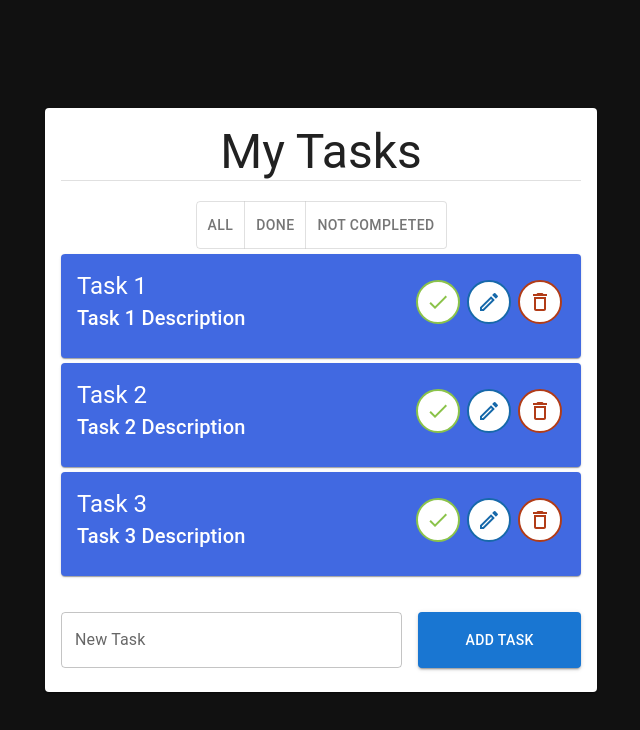
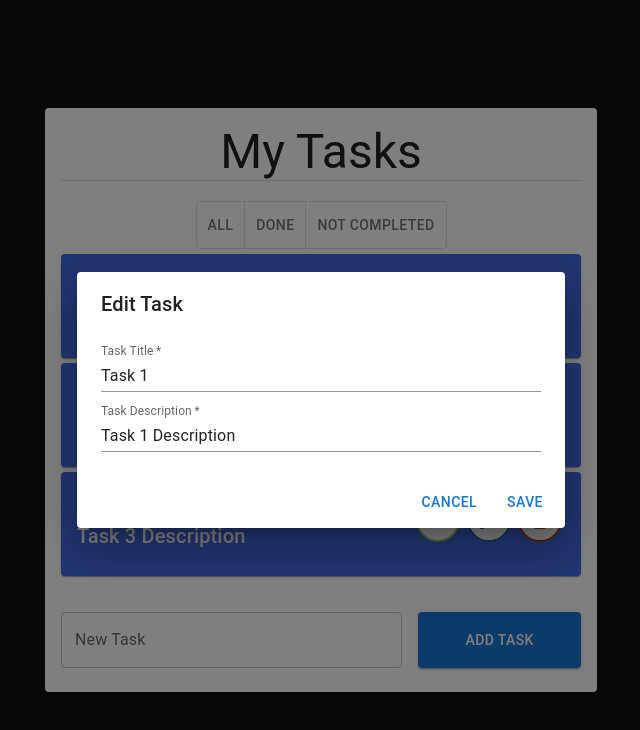
Before and after one commit to AhmedMahmoud962/ToDoList-ReactJs, a React (Create React App) app: page / in a window 1280 px wide. Both pictures are taken after a click on the button 807 px from the left and 302 px from the top of the page. Shown: the top 730 px of the page, without its empty margins (319-959 px from the left). Built offline with nearby package versions, Linux system fonts and the light colour scheme.

Commit message:
add update task

```diff
--- a/src/Components/Todo.js
+++ b/src/Components/Todo.js
@@ -17,14 +17,19 @@ import Dialog from "@mui/material/Dialog";
 import DialogActions from "@mui/material/DialogActions";
 import DialogContent from "@mui/material/DialogContent";
 import DialogContentText from "@mui/material/DialogContentText";
+import TextField from "@mui/material/TextField";
 import Button from "@mui/material/Button";
 import DialogTitle from "@mui/material/DialogTitle";
 function Todo({ todoItem }) {
   const { todo, setTodo } = useContext(TodoContext);
   const [showDeleteModel, setShowDeleteModel] = useState(false);
+  const [showUpdateModel, setShowUpdateModel] = useState(false);
+  const [editedTitle, setEditedTitle] = useState(todoItem.title);
+  const [editedDescription, setEditedDescription] = useState(
+    todoItem.description
+  );
 
-  // Event Handleres
-  // Handle check
+  // Event Handlers
   const handleCheckButton = () => {
     const updatedTodos = todo.map((t) => {
       if (t.id === todoItem.id) {
@@ -37,44 +42,129 @@ function Todo({ todoItem }) {
     });
     setTodo(updatedTodos);
   };
-  // Event Handleres
+
   const HandleDeleteButton = () => {
     setShowDeleteModel(true);
-  }
-  const handleClose = () => {
+  };
+
+  const handleDeleteDialogClose = () => {
     setShowDeleteModel(false);
-  }
+  };
 
-  // Confirm Delete
+  const handleUpdateDialogClose = () => {
+    setShowUpdateModel(false);
+  };
+
   const HandleDeleteConfirm = () => {
     setShowDeleteModel(false);
-    const updatedTodos = todo.filter((t) => t.id !== todoItem.id );
+    const updatedTodos = todo.filter((t) => t.id !== todoItem.id);
+    if (updatedTodos.length === todo.length) {
+      toast.error("Task not deleted!");
+    } else {
+      toast.success("Task deleted successfully!");
+      setTodo(updatedTodos);
+    }
+  };
+
+  const handleEditButton = () => {
+    setEditedTitle(todoItem.title);
+    setEditedDescription(todoItem.description);
+    setShowUpdateModel(true);
+  };
+
+  const handleUpdateConfirm = () => {
+    if (!editedTitle.trim() || !editedDescription.trim()) {
+      toast.error("Both title and description are required!");
+      return;
+    }
+
+    const updatedTodos = todo.map((t) => {
+      if (t.id === todoItem.id) {
+        return {
+          ...t,
+          title: editedTitle.trim(),
+          description: editedDescription.trim(),
+        };
+      }
+      return t;
+    });
+
     setTodo(updatedTodos);
-  }
-  // Handle Function calls
+    setShowUpdateModel(false);
+    toast.success("Task updated successfully!");
+  };
+
   return (
     <>
-      {/* Model Delete */}
+      {/* Delete Dialog */}
       <Dialog
         open={showDeleteModel}
-        onClose={handleClose} // for close model when click in any place in document
+        onClose={handleDeleteDialogClose}
         aria-labelledby="alert-dialog-title"
         aria-describedby="alert-dialog-description"
       >
         <DialogTitle id="alert-dialog-title">
-          {"Are you sure you want to delete this task ?"}
+          {"Are you sure you want to delete this task?"}
         </DialogTitle>
         <DialogContent>
           <DialogContentText id="alert-dialog-description">
-            You can't undo this action unless you have permission to do so and have the required permissions to do so.
+            You can't undo this action.
           </DialogContentText>
         </DialogContent>
         <DialogActions>
-          <Button onClick={handleClose}>No</Button>
-          <Button style={{ color: "red" }} autoFocus onClick={HandleDeleteConfirm}>Yes</Button>
+          <Button onClick={handleDeleteDialogClose}>No</Button>
+          <Button
+            style={{ color: "red" }}
+            onClick={HandleDeleteConfirm}
+            autoFocus
+          >
+            Yes, Delete it
+          </Button>
         </DialogActions>
       </Dialog>
-      {/* Model Delete */}
+
+      {/* Update Dialog */}
+      <Dialog
+        open={showUpdateModel}
+        onClose={handleUpdateDialogClose}
+        aria-labelledby="edit-dialog-title"
+        aria-describedby="edit-dialog-description"
+      >
+        <DialogTitle id="edit-dialog-title">Edit Task</DialogTitle>
+        <DialogContent>
+          <TextField
+            autoFocus
+            required
+            margin="dense"
+            id="title"
+            label="Task Title"
+            type="text"
+            fullWidth
+            variant="standard"
+            value={editedTitle}
+            onChange={(e) => setEditedTitle(e.target.value)}
+          />
+          <TextField
+            required
+            margin="dense"
+            id="description"
+            label="Task Description"
+            type="text"
+            fullWidth
+            variant="standard"
+            value={editedDescription}
+            onChange={(e) => setEditedDescription(e.target.value)}
+          />
+        </DialogContent>
+        <DialogActions>
+          <Button onClick={handleUpdateDialogClose}>Cancel</Button>
+          <Button onClick={handleUpdateConfirm} autoFocus>
+            Save
+          </Button>
+        </DialogActions>
+      </Dialog>
+
+      {/* Task Card */}
       <Card
         className="todoCard"
         sx={{
@@ -114,6 +204,7 @@ function Todo({ todoItem }) {
                 <CheckIcon />
               </IconButton>
               <IconButton
+                onClick={handleEditButton}
                 className="iconButton"
                 aria-label="edit"
                 style={{
@@ -124,7 +215,6 @@ function Todo({ todoItem }) {
               >
                 <ModeEditOutlineOutlinedIcon />
               </IconButton>
-              {/*  Delete Button */}
               <IconButton
                 onClick={HandleDeleteButton}
                 className="iconButton"
@@ -137,7 +227,6 @@ function Todo({ todoItem }) {
               >
                 <DeleteOutlineOutlinedIcon />
               </IconButton>
-              {/*  Delete Button */}
             </Grid>
           </Grid>
         </CardContent>
```
